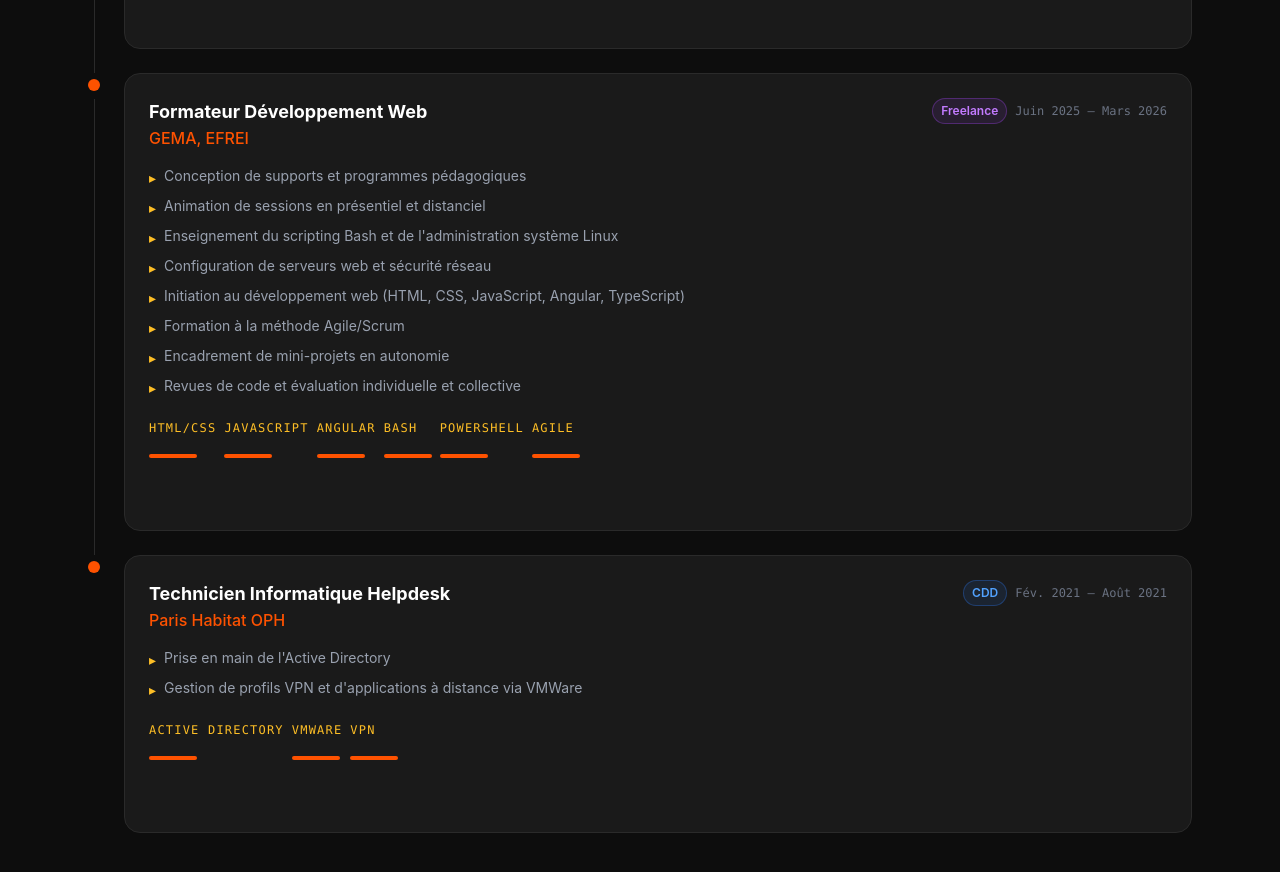
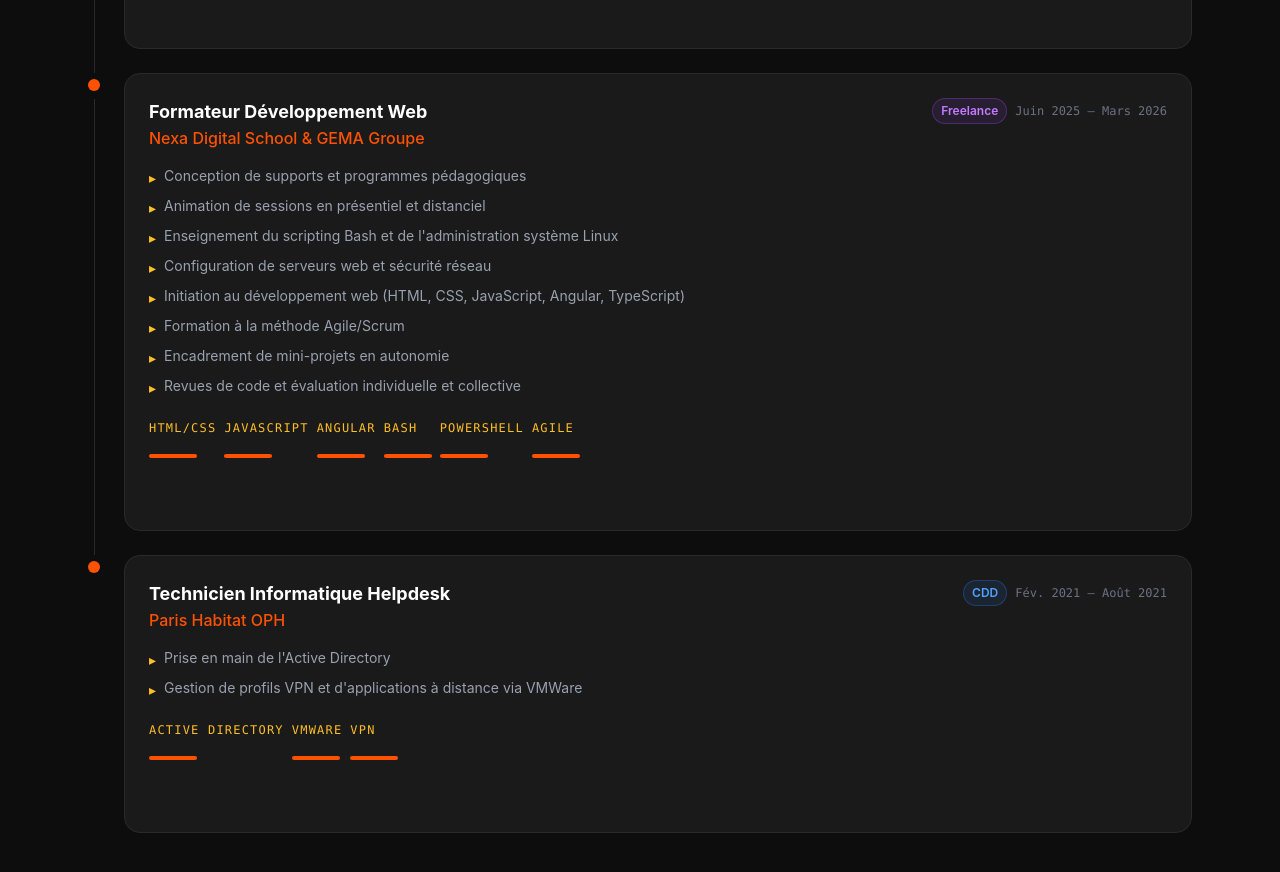
Before and after one commit to nassbld/nb-react-portfolio, a React (Vite) app: page / in a window 1280 px wide. Shown: the part 3080-3952 px from the top of the page. Built offline with nearby package versions, Linux system fonts and the light colour scheme.

Commit message:
Updating

```diff
--- a/src/data/cvData.js
+++ b/src/data/cvData.js
@@ -44,7 +44,7 @@ export const experiences = [
     {
         id: 2,
         role: "Formateur Développement Web",
-        company: "GEMA, EFREI",
+        company: "Nexa Digital School & GEMA Groupe",
         type: "Freelance",
         date: "Juin 2025 - Mars 2026",
         tasks: [
```
